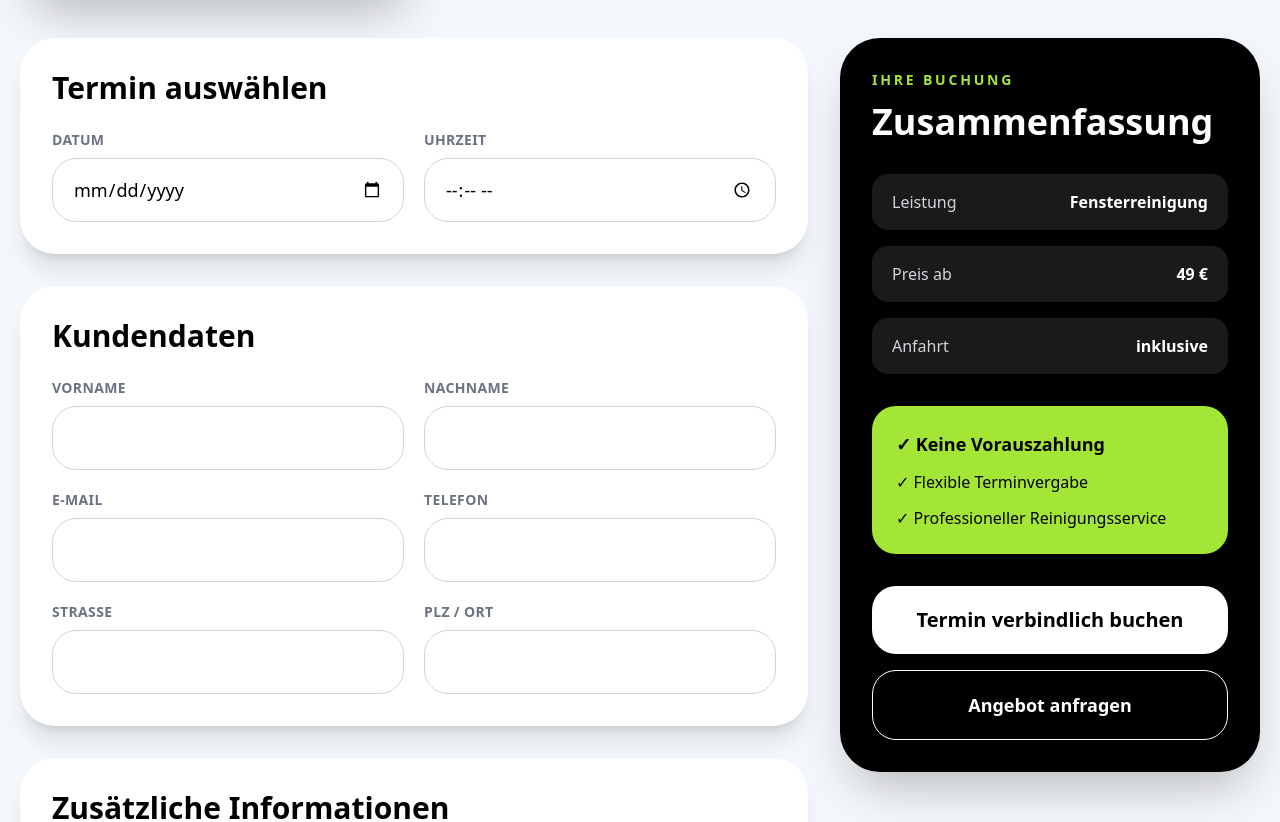
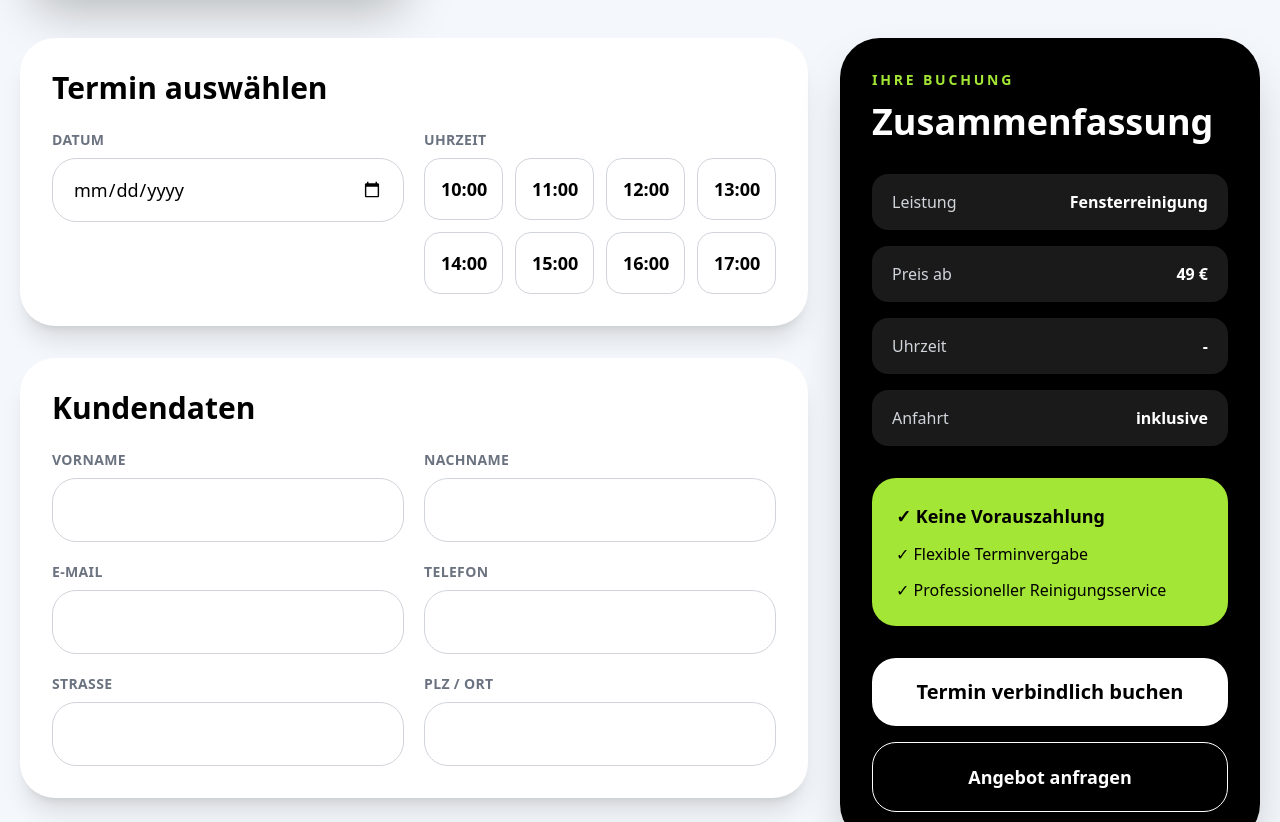
Before and after one commit to ZeroCO-Barry/ZeroCO-APP, a Next.js app: page / in a window 1280 px wide. Shown: the part 760-1582 px from the top of the page. Built offline with nearby package versions, Linux system fonts and the light colour scheme.

Commit message:
add time slot selection

```diff
--- a/app/page.tsx
+++ b/app/page.tsx
@@ -7,53 +7,44 @@ const services = [
   {
     id: "fenster",
     title: "Fensterreinigung",
-    description:
-      "Glasklare Fenster inklusive Rahmen und Fensterbänke.",
+    description: "Glasklare Fenster inklusive Rahmen und Fensterbänke.",
     price: 49,
     icon: "🪟",
   },
   {
     id: "glas",
     title: "Glasreinigung",
-    description:
-      "Perfekt für Glasflächen, Wintergärten und Schaufenster.",
+    description: "Perfekt für Glasflächen, Wintergärten und Schaufenster.",
     price: 59,
     icon: "✨",
   },
   {
     id: "solar",
     title: "Solaranlagen",
-    description:
-      "Schonende Reinigung für maximale Energieeffizienz.",
+    description: "Schonende Reinigung für maximale Energieeffizienz.",
     price: 69,
     icon: "☀️",
   },
 ];
 
+const times = ["10:00", "11:00", "12:00", "13:00", "14:00", "15:00", "16:00", "17:00"];
+
 export default function Home() {
   const [selectedService, setSelectedService] = useState(services[0]);
+  const [selectedTime, setSelectedTime] = useState("");
 
   return (
     <main className="min-h-screen bg-[#f4f7fb] p-5 text-black">
       <div className="mx-auto max-w-7xl">
-
-        {/* HEADER */}
         <header className="mb-10 rounded-[40px] bg-black px-10 py-8 text-white shadow-2xl">
           <div className="flex items-center justify-between">
-
-            {/* LEFT */}
             <div>
-              <h1 className="text-6xl font-black tracking-tight">
-                ZeroCO₂
-              </h1>
-
+              <h1 className="text-6xl font-black tracking-tight">ZeroCO₂</h1>
               <p className="mt-4 text-xl text-gray-300">
                 Gebäude-, Glas- & Fensterreinigung online buchen
               </p>
             </div>
 
-            {/* RIGHT LOGO */}
-            <div className="flex items-center justify-center">
             <Image
               src="/logo.png"
               alt="ZeroCO Gebäudereinigung"
@@ -63,16 +54,10 @@ export default function Home() {
               className="object-contain"
             />
           </div>
-
-          </div>
         </header>
 
-        {/* SERVICES */}
         <section className="mb-10">
-          <h2 className="text-5xl font-black">
-            Leistungen auswählen
-          </h2>
-
+          <h2 className="text-5xl font-black">Leistungen auswählen</h2>
           <p className="mt-3 text-xl text-gray-500">
             Wählen Sie Ihre gewünschte Reinigung aus.
           </p>
@@ -92,32 +77,42 @@ export default function Home() {
                   {service.icon}
                 </div>
 
-                <h3 className="text-3xl font-black">
-                  {service.title}
-                </h3>
-
-                <p className="mt-4 leading-7 text-gray-600">
-                  {service.description}
-                </p>
-
-                <div className="mt-6 text-2xl font-black">
-                  ab {service.price} €
-                </div>
+                <h3 className="text-3xl font-black">{service.title}</h3>
+                <p className="mt-4 leading-7 text-gray-600">{service.description}</p>
+                <div className="mt-6 text-2xl font-black">ab {service.price} €</div>
               </button>
             ))}
           </div>
         </section>
 
-        {/* MAIN CONTENT */}
         <section className="grid gap-8 lg:grid-cols-[1fr_420px]">
-
-          {/* LEFT */}
           <div className="space-y-8">
-
             <Card title="Termin auswählen">
               <div className="grid gap-5 md:grid-cols-2">
                 <Input label="Datum" type="date" />
-                <Input label="Uhrzeit" type="time" />
+
+                <div>
+                  <div className="mb-2 text-sm font-bold uppercase tracking-wide text-gray-500">
+                    Uhrzeit
+                  </div>
+
+                  <div className="grid grid-cols-2 gap-3 sm:grid-cols-4">
+                    {times.map((time) => (
+                      <button
+                        key={time}
+                        type="button"
+                        onClick={() => setSelectedTime(time)}
+                        className={`rounded-2xl border px-4 py-4 text-lg font-bold transition ${
+                          selectedTime === time
+                            ? "border-lime-400 bg-lime-400 text-black"
+                            : "border-gray-300 bg-white hover:border-lime-400 hover:bg-lime-50"
+                        }`}
+                      >
+                        {time}
+                      </button>
+                    ))}
+                  </div>
+                </div>
               </div>
             </Card>
 
@@ -138,53 +133,26 @@ export default function Home() {
                 className="min-h-[160px] w-full rounded-3xl border border-gray-300 p-5 text-lg outline-none focus:border-lime-400"
               />
             </Card>
-
           </div>
 
-          {/* RIGHT SIDEBAR */}
           <aside className="h-fit rounded-[40px] bg-black p-8 text-white shadow-2xl">
-
             <div className="text-sm font-bold uppercase tracking-[0.2em] text-lime-400">
               Ihre Buchung
             </div>
 
-            <h2 className="mt-3 text-4xl font-black">
-              Zusammenfassung
-            </h2>
+            <h2 className="mt-3 text-4xl font-black">Zusammenfassung</h2>
 
             <div className="mt-8 space-y-4">
-
-              <SummaryRow
-                label="Leistung"
-                value={selectedService.title}
-              />
-
-              <SummaryRow
-                label="Preis ab"
-                value={`${selectedService.price} €`}
-              />
-
-              <SummaryRow
-                label="Anfahrt"
-                value="inklusive"
-              />
-
+              <SummaryRow label="Leistung" value={selectedService.title} />
+              <SummaryRow label="Preis ab" value={`${selectedService.price} €`} />
+              <SummaryRow label="Uhrzeit" value={selectedTime || "-"} />
+              <SummaryRow label="Anfahrt" value="inklusive" />
             </div>
 
             <div className="mt-8 rounded-3xl bg-lime-400 p-6 text-black">
-
-              <div className="text-lg font-black">
-                ✓ Keine Vorauszahlung
-              </div>
-
-              <div className="mt-3 font-medium">
-                ✓ Flexible Terminvergabe
-              </div>
-
-              <div className="mt-3 font-medium">
-                ✓ Professioneller Reinigungsservice
-              </div>
-
+              <div className="text-lg font-black">✓ Keine Vorauszahlung</div>
+              <div className="mt-3 font-medium">✓ Flexible Terminvergabe</div>
+              <div className="mt-3 font-medium">✓ Professioneller Reinigungsservice</div>
             </div>
 
             <button className="mt-8 w-full rounded-3xl bg-white px-6 py-5 text-xl font-black text-black transition hover:bg-lime-400">
@@ -194,40 +162,23 @@ export default function Home() {
             <button className="mt-4 w-full rounded-3xl border border-white px-6 py-5 text-lg font-bold text-white transition hover:bg-white hover:text-black">
               Angebot anfragen
             </button>
-
           </aside>
-
         </section>
       </div>
     </main>
   );
 }
 
-function Card({
-  title,
-  children,
-}: {
-  title: string;
-  children: React.ReactNode;
-}) {
+function Card({ title, children }: { title: string; children: React.ReactNode }) {
   return (
     <div className="rounded-[35px] bg-white p-8 shadow-xl">
-      <h3 className="mb-6 text-3xl font-black">
-        {title}
-      </h3>
-
+      <h3 className="mb-6 text-3xl font-black">{title}</h3>
       {children}
     </div>
   );
 }
 
-function Input({
-  label,
-  type = "text",
-}: {
-  label: string;
-  type?: string;
-}) {
+function Input({ label, type = "text" }: { label: string; type?: string }) {
   return (
     <label className="block">
       <div className="mb-2 text-sm font-bold uppercase tracking-wide text-gray-500">
@@ -242,22 +193,11 @@ function Input({
   );
 }
 
-function SummaryRow({
-  label,
-  value,
-}: {
-  label: string;
-  value: string;
-}) {
+function SummaryRow({ label, value }: { label: string; value: string }) {
   return (
     <div className="flex items-center justify-between rounded-2xl bg-white/10 px-5 py-4">
-      <span className="text-gray-300">
-        {label}
-      </span>
-
-      <span className="font-black">
-        {value}
-      </span>
+      <span className="text-gray-300">{label}</span>
+      <span className="font-black">{value}</span>
     </div>
   );
 }
```
Lines whose indentation alone changed are shown as unchanged.
